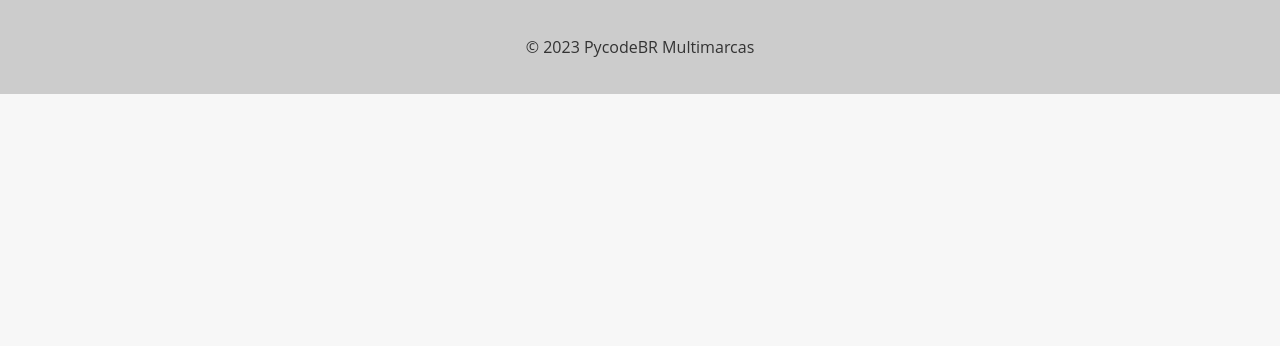
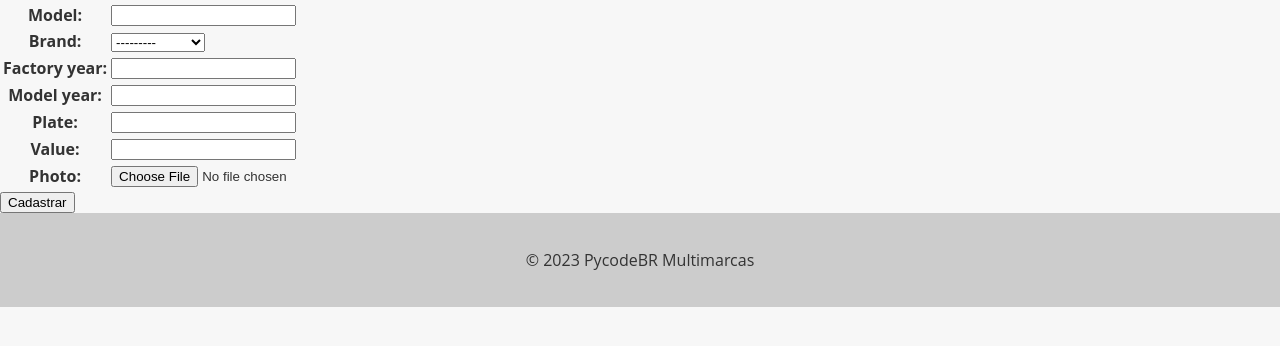
Before and after one commit to devgui01/e_commerce_web, a Django app: template cars/templates/new_car.html in a window 1280 px wide. Shown: the part 50-396 px from the top of the page. Run offline with Django 5.2, Linux system fonts and the light colour scheme; the template is opened without the code that fills it: values that come from a table or form of the project are taken from there, others are empty; data comes from the database, SQL or seed files in the repository.

Commit message:
commit 03-02-25

```diff
--- a/cars/forms.py
+++ b/cars/forms.py
@@ -7,3 +7,6 @@ class CarForm(forms.Form):
     brand        = forms.ModelChoiceField(Brand.objects.all())
     factory_year = forms.IntegerField()
     model_year   = forms.IntegerField()
+    plate        = forms.CharField(max_length=10)
+    value        = forms.FloatField()
+    photo        = forms.ImageField()
--- a/cars/templates/new_car.html
+++ b/cars/templates/new_car.html
@@ -2,4 +2,13 @@
 
 {% block content %}
     <form method="post" enctype="multipart/form-data">
+        {% csrf_token %}
+
+        <table>
+            {{ new_car_form.as_table }}
+        </table>
+
+        <input type="submit" value="Cadastrar" class="btn btn-primary">
+
+    </form>
 {% endblock %}
```
Also changed, not shown: cars/views.py (+7 -1 lines).
